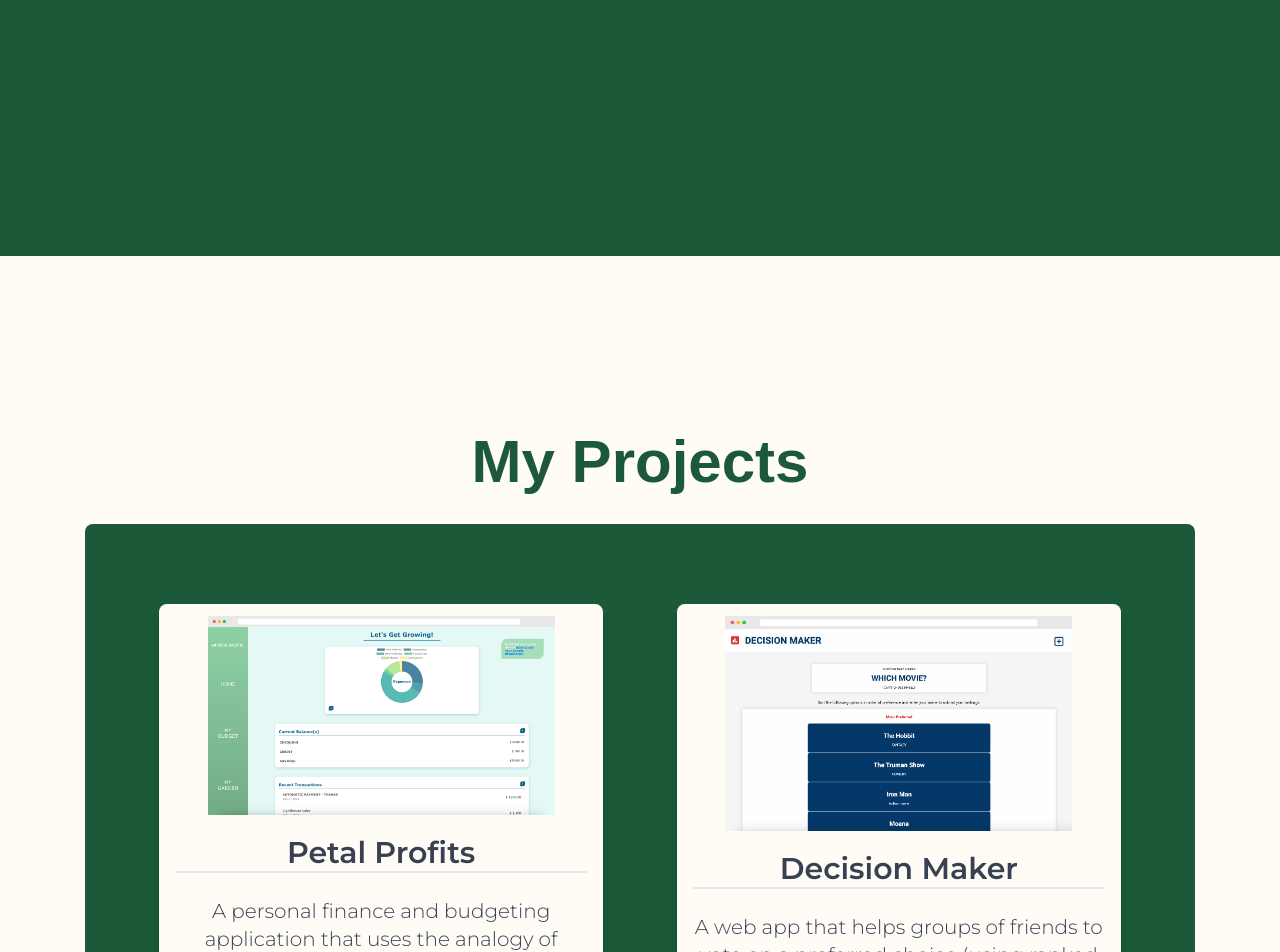
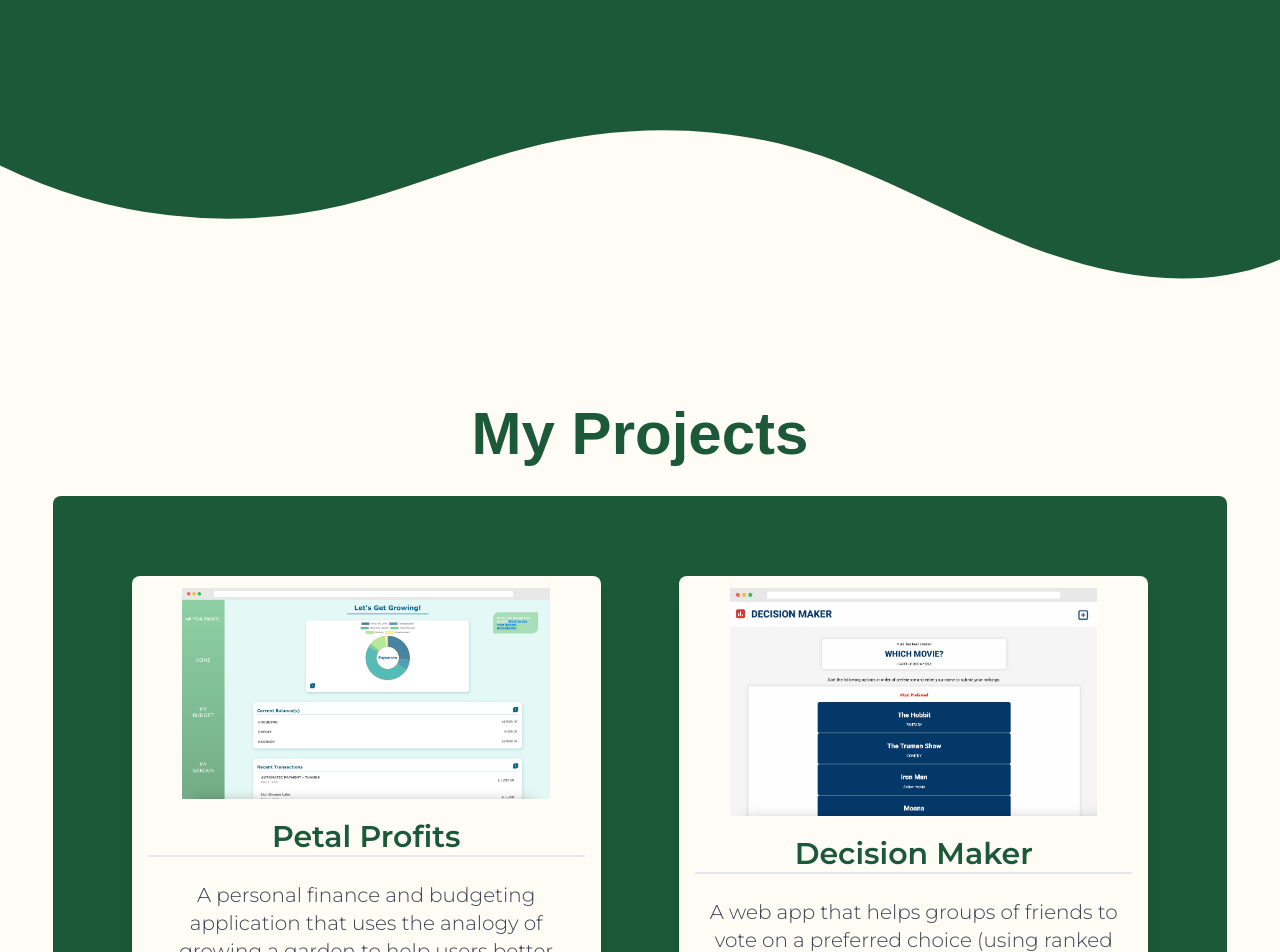
Before and after one commit to tmackinnon/tm-portfolio, a Next.js app: page / in a window 1280 px wide. Shown: the part 1020-1972 px from the top of the page. Built offline with nearby package versions, Linux system fonts and the light colour scheme; a web font is replaced by a local one.

Commit message:
add curves to sections

```diff
--- a/src/app/globals.css
+++ b/src/app/globals.css
@@ -20,3 +20,19 @@ body {
   color: rgba(75, 85, 99);
   font-family: Verdana, Geneva, Tahoma, sans-serif;
 }
+
+.wave {
+  width: 100%;
+  overflow: hidden;
+  line-height: 0;
+}
+
+.wave svg {
+  display: block;
+  width: calc(100% + 1.3px);
+  height: 164px;
+}
+
+.wave .shape-fill {
+  fill: #1B5938;
+}
--- a/src/app/page.js
+++ b/src/app/page.js
@@ -1,4 +1,5 @@
 import About from '@/components/About';
+import Contact from '@/components/Contact';
 import Nav from '@/components/Nav';
 import Projects from '@/components/Projects';
 
@@ -7,7 +8,13 @@ export default function Home() {
   return (
     <div className='flex flex-col w-screen items-center bg-primary text-secondary'>
       <About/>
+      <div className="wave">
+        <svg data-name="Layer 1" xmlns="http://www.w3.org/2000/svg" viewBox="0 0 1200 120" preserveAspectRatio="none">
+          <path d="M321.39,56.44c58-10.79,114.16-30.13,172-41.86,82.39-16.72,168.19-17.73,250.45-.39C823.78,31,906.67,72,985.66,92.83c70.05,18.48,146.53,26.09,214.34,3V0H0V27.35A600.21,600.21,0,0,0,321.39,56.44Z" className="shape-fill"></path>
+        </svg>
+      </div>
       <Projects/>
+      <Contact/>
     </div>
   );
 }
--- a/src/components/About.js
+++ b/src/components/About.js
@@ -6,7 +6,7 @@ import profile from '../../public/profile.png';
 
 export default function About() {
   return (
-    <div id='About' className="flex py-80 bg-secondary justify-center text-primary">
+    <div id='About' className="flex pt-80 pb-48 bg-secondary justify-center text-primary">
 
       <div className="flex items-center justify-evenly w-3/4">
 
@@ -30,7 +30,6 @@ export default function About() {
             height={400}
             alt="Picture of the author"
           />
-
         </div>
       </div>
     </div>
--- /dev/null
+++ b/src/components/Contact.js
@@ -0,0 +1,9 @@
+export default function Contact() {
+  return (
+    <div className="flex flex-col pt-80 pb-48 bg-secondary items-center text-primary w-screen">
+      <div className="rounded-lg bg-primary text-secondary">
+        <h1>CONTACT ME</h1>
+      </div>
+    </div>
+  );
+}
--- a/src/components/ProjectItem.js
+++ b/src/components/ProjectItem.js
@@ -16,7 +16,7 @@ export default function ProjectItem(props) {
         </Link>
       </div>
       <div className='flex flex-col w-full mb-2 px-4 pt-4 pb-8 items-startd text-gray-700 w-4/5'>
-        <h3 className='text-3xl text-center font-bold border-b-2'>{props.title}</h3>
+        <h3 className='text-3xl text-center text-secondary font-bold border-b-2'>{props.title}</h3>
         <p className='mt-6 text-xl text-center'>{props.description}<br></br><b>Tech Stack:</b> NodeJS, Express, ReactJS, PostgreSQL, SASS</p>
       </div>
     </div>
--- a/src/components/Projects.js
+++ b/src/components/Projects.js
@@ -29,7 +29,7 @@ export default function Projects() {
   });
 
   return (
-    <div id='Projects' className='flex flex-col w-11/12 items-center mt-28 p-8 rounded-lg '>
+    <div id='Projects' className='flex flex-col w-11/12 items-center rounded-lg my-20'>
       <h1 className='text-6xl font-bold font-sans my-8'>My Projects</h1>
       <div className='flex flex-wrap w-full justify-evenly bg-secondary rounded-lg'>
         {projectItems}
```
